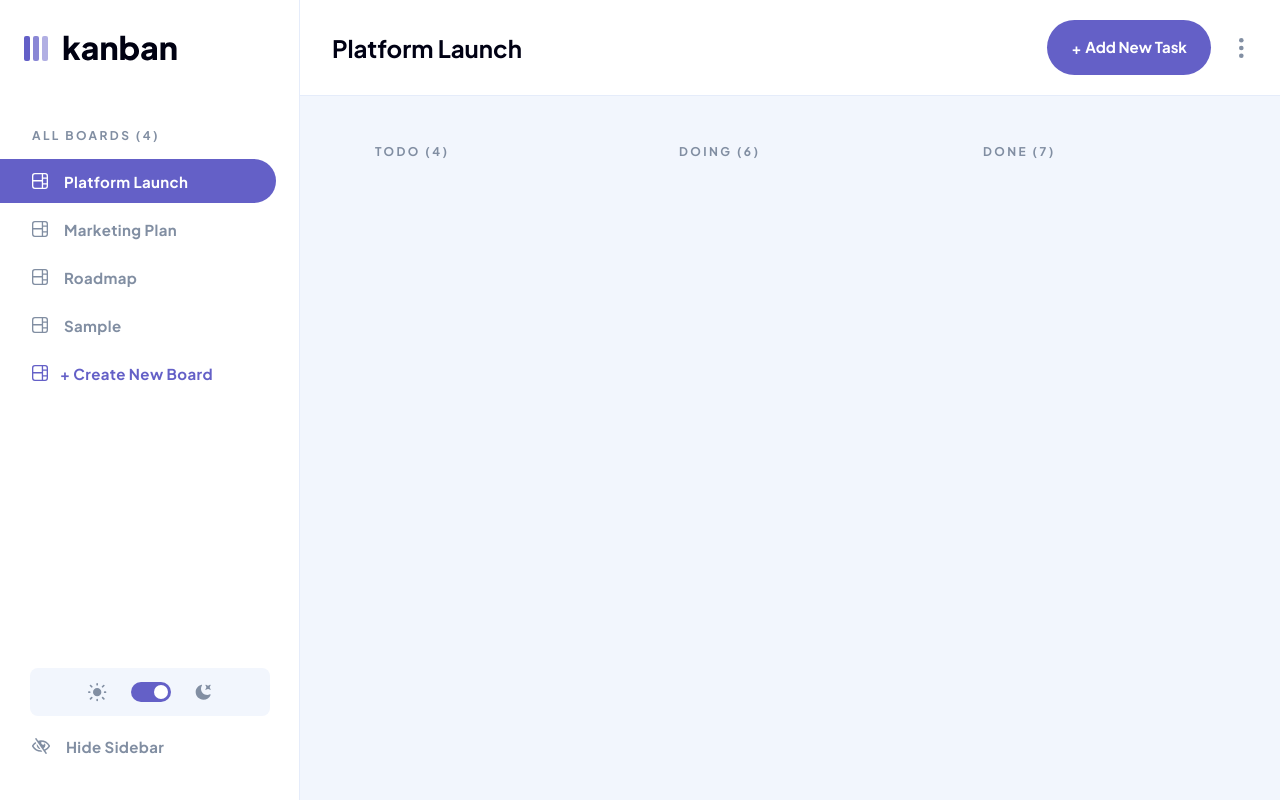
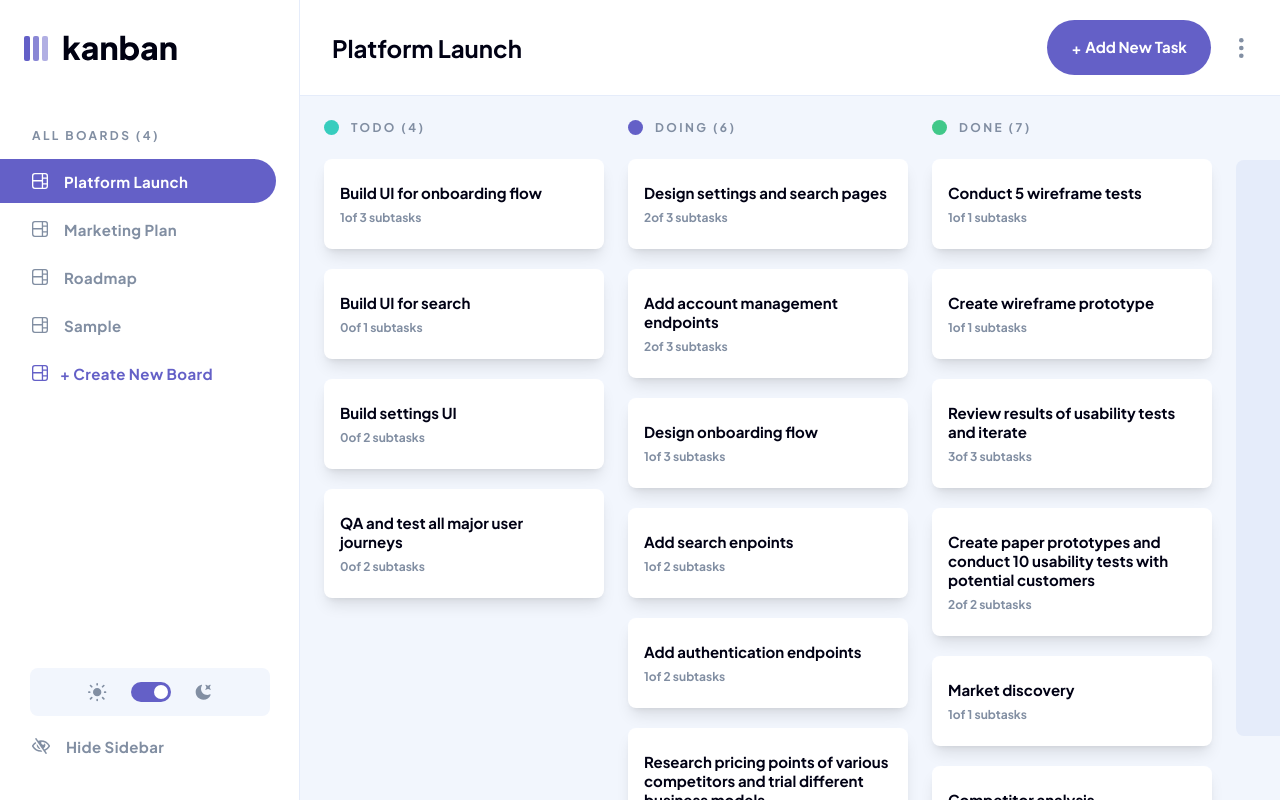
Before and after one commit to omofon/kanban, a React (Vite) app: page / in a window 1280 px wide. Built offline with nearby package versions, Linux system fonts and the light colour scheme.

Commit message:
feat: BoardCanvas logic and ui

```diff
--- a/src/index.css
+++ b/src/index.css
@@ -79,6 +79,30 @@
     border-color: var(--color-edge);
     box-sizing: border-box;
   }
+
+   /* Thin scrollbar */
+  ::-webkit-scrollbar {
+    width: 6px;
+    height: 6px;
+  }
+
+  ::-webkit-scrollbar-track {
+    background: transparent;
+  }
+
+  ::-webkit-scrollbar-thumb {
+    background: var(--color-lines-dark);
+    border-radius: 999px;
+  }
+
+  ::-webkit-scrollbar-thumb:hover {
+    background: var(--color-medium-grey);
+  }
+
+  /* Hide scrollbar corner where x and y meet */
+  ::-webkit-scrollbar-corner {
+    background: transparent;
+  }
 }
 
 @layer components {
--- a/src/layout/BoardCanvas.jsx
+++ b/src/layout/BoardCanvas.jsx
@@ -12,24 +12,54 @@ export default function BoardCanvas() {
   return (
     <div className="h-full">
       {hasColumns ? (
-        <div className="flex gap-6 h-full w-max p-6">
-          {/* columns will go here */}
+        <div className="flex gap-6 h-full w-max">
           {activeBoard.columns.map((column) => (
             <section
               key={column.id}
               className="w-70 shrink-0 flex flex-col gap-6 items-start"
             >
+              {/* Column header */}
               <div className="flex gap-3">
-                <div className={`w-3.75 h-3.75 rounded-full`}></div>
+                <div
+                  className={`w-3.75 h-3.75 rounded-full ${columnIcon?.[column.name] ?? "bg-todo"}`}
+                />
                 <h2 className="text-ink-muted heading-s uppercase">
                   {column?.name} ({column?.tasks?.length ?? 0})
                 </h2>
               </div>
+
+              {/* Tasks */}
+              <ul className="flex flex-col gap-5 w-full">
+                {column.tasks.map((task) => (
+                  <li key={task.id}>
+                    <button className="bg-surface w-full px-4 py-6 rounded-lg shadow-lg flex flex-col gap-2 text-left cursor-pointer group">
+                      <span className="heading-m text-ink group-hover:text-brand transition-colors duration-150">
+                        {task.title}
+                      </span>
+                      <span className="body-m text-ink-muted">
+                        {
+                          task.subtasks.filter((subtask) => subtask.isCompleted)
+                            .length
+                        }
+                        of {task.subtasks.length} subtasks
+                      </span>
+                    </button>
+                  </li>
+                ))}
+              </ul>
             </section>
           ))}
+          {/* New Column Button */}
+          <button
+            className="w-70 shrink-0 my-10 rounded-lg cursor-pointer
+                flex items-center justify-center
+              bg-lines-light dark:bg-lines-dark
+              text-ink-muted hover:text-brand transition-colors duration-150"
+          >
+            <span className="heading-xl">+ New Column</span>
+          </button>
         </div>
       ) : (
-        // if the board doesn't have any column
         <div className="h-full flex flex-col items-center justify-center gap-6">
           <p className="text-ink-muted text-lg font-bold text-center">
             This board is empty. Create a new column to get started.
```
